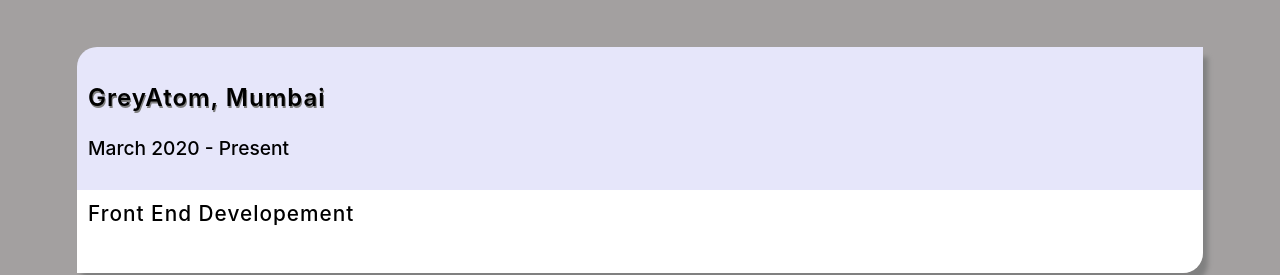
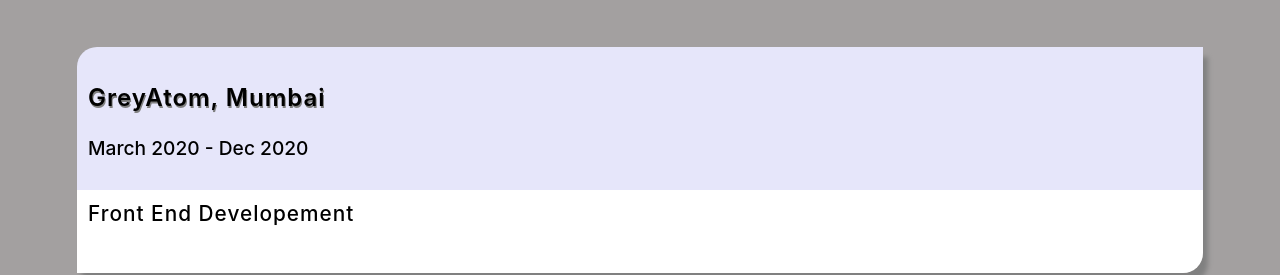
Before and after one commit to Shubham8656/Personal-Portfolio, a React (Create React App) app: page / in a window 1280 px wide. Shown: the part 1760-2035 px from the top of the page. Built offline with nearby package versions, Linux system fonts and the light colour scheme; some icons are missing.

Commit message:
Update Education.js

```diff
--- a/src/components/Education/Education.js
+++ b/src/components/Education/Education.js
@@ -9,7 +9,7 @@
                 <div className='card'>
                     <div id='organisation'>
                         <p id='school'>GreyAtom, Mumbai</p>
-                        <p id='time'>March 2020 - Present</p>
+                        <p id='time'>March 2020 - Dec 2020 </p>
                     </div>
                     <div id='course'>Front End Developement</div>
                 </div>
```
